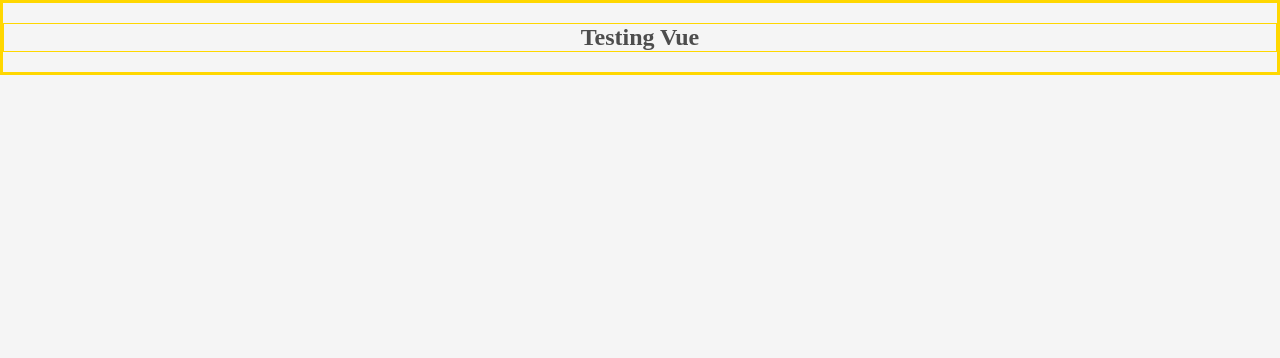
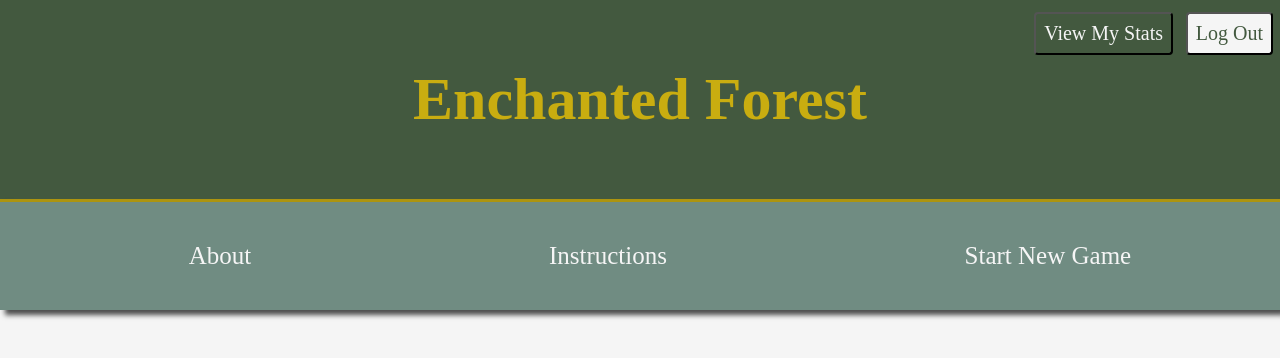
Before and after one commit to dwalraven21/enchanted-forest, a website: page public/index.html in a window 1280 px wide. Drawn offline with nearby package versions, Linux system fonts and the light colour scheme; a web font is replaced by a local one.

Commit message:
created header and nav but not functional yet

```diff
--- a/public/index.html
+++ b/public/index.html
@@ -14,9 +14,42 @@
 		<link rel="stylesheet" href="styles/style.css">
 	</head>
 	<body>
-		<!-- use vue app  -->
+		<!-- USE VUE APP  -->
 		<div id="app">
-			<h2>{{ message }}</h2>
+			<!-- HEADER  -->
+			<header>
+				<h1>Enchanted Forest</h1>
+				<div id='unauth-buttons'>
+					<button id='login-button'>Log In</button>
+					<button id='signup-button'>Sign Up</button>
+				</div>
+				<div id='auth-buttons'>
+					<button id='view-stats'>View My Stats</button>
+					<button id='logout'>Log Out</button>
+				</div>
+			</header>
+			<!-- NAV  -->
+			<nav>
+				<ul>
+					<li>About</li>
+					<li>Instructions</li>
+					<li>Start New Game</li>
+				</ul>
+			</nav>
+
+			<!-- GAME PAGE -->
+				<!-- PLAYER STATS  -->
+					<!-- NAME -->
+					<!-- CARDS -->
+					<!-- LEADER STATUS -->
+					<!-- SCORE -->
+
+				<!-- GAME BOARD  -->
+
+				<!-- PLAYER 2  -->
+
+
+
 		</div>
 	<!-- VUE  -->
 	<script src="https://cdn.jsdelivr.net/npm/vue@2.6.0"></script>
--- a/public/styles/style.css
+++ b/public/styles/style.css
@@ -1,7 +1,7 @@
 /* ================= */
 /*  IMPORTED FONTS   */
 /* ================= */
-@import url('https://fonts.googleapis.com/css?family=Almendra|Charmonman|Delius+Swash+Caps|Slabo+13px&display=swap');
+@import url('https://fonts.googleapis.com/css?family=Almendra|Goudy+Old+Style|Sacramento&display=swap');
 
 
 /* ================= */
@@ -10,9 +10,8 @@
 :root {
   /* fonts */
   --title-font: 'Almendra', serif;
-  --main-font: 'Slabo 13px', serif;
-  --accent-font: 'Charmonman', cursive;
-  --header-font: 'Delius Swash Caps', cursive;
+  --main-font: 'Goudy Old Style', serif;
+  --accent-font: 'Sacramento', cursive;
   /* colors */
   --dark-gray: #4d4d4d;
   --light-gray: #DFDDD9;
@@ -20,7 +19,8 @@
   --forest: #43593F;
   --hunter: #58734C;
   --foggy: #bcc8c4;
-  --golden: #ac9410;
+  --golden: #c9ad10;
+  --darker-gold: #ac9410;
   --butter: #ffed8b;
 
 }
@@ -29,9 +29,9 @@
 /*      GENERAL      */
 /* ================= */
 
-* {
+/* * {
 	border: 1px solid gold;
-}
+} */
 
 body {
   background: whitesmoke;
@@ -46,4 +46,115 @@
 	font-family: var(--title-font);
     color: var(--golden);
 	text-align: center;
+	font-size: 60px;
 }
+
+h1:hover {
+	text-shadow: 2px 2px 2px whitesmoke;
+	cursor: pointer;
+}
+
+header {
+	background: var(--forest);
+	color: var(--golden);
+	padding: 25px 20px;
+	margin: 0 auto;
+	z-index: 2;
+}
+
+nav {
+	font-family: var(--header-font);
+	font-size: 25px;
+	background: var(--moss);
+	color: whitesmoke;
+	border-top: 3px solid var(--darker-gold);
+	box-shadow: 5px 5px 5px var(--dark-gray);
+	padding: 15px 0px;
+	margin: 0 auto;
+
+}
+
+ul {
+	list-style: none;
+	display: flex;
+	flex-flow: row wrap;
+	justify-content: space-around;
+}
+
+li:hover {
+	text-shadow: 2px 2px 2px var(--darker-gold);
+	cursor: pointer;
+}
+
+button {
+	font-family: var(--main-font);
+}
+
+button:hover {
+	box-shadow: 2px 2px 2px var(--darker-gold);
+	cursor: pointer;
+}
+
+/* ================= */
+/*   Auth / UnAuth   */
+/* ================= */
+
+#unauth-buttons {
+  display: none;
+}
+
+#auth-buttons {
+	/* display: none; */
+}
+
+#login-button {
+	background-color: var(--hunter);
+	position: absolute;
+    top: 0;
+    right: 100px;
+    margin-right: 7px;
+    margin-top: 12px;
+    padding: 8px;
+    font-size: 20px;
+    color: whitesmoke;
+    border-radius: 4px;
+}
+
+#signup-button {
+    background-color: whitesmoke;
+    position: absolute;
+    top: 0;
+    right: 0;
+    margin-right: 7px;
+    margin-top: 12px;
+    padding: 8px;
+    font-size: 20px;
+    color: var(--forest);
+    border-radius: 4px;
+}
+
+#view-stats {
+	background-color: var(--forest);
+	position: absolute;
+    top: 0;
+    right: 100px;
+    margin-right: 7px;
+    margin-top: 12px;
+    padding: 8px;
+    font-size: 20px;
+    color: whitesmoke;
+    border-radius: 4px;
+}
+
+#logout {
+	background-color: whitesmoke;
+    position: absolute;
+    top: 0;
+    right: 0;
+    margin-right: 7px;
+    margin-top: 12px;
+    padding: 8px;
+    font-size: 20px;
+    color: var(--forest);
+    border-radius: 4px;
+}
```
Also changed, not shown: README.md.
